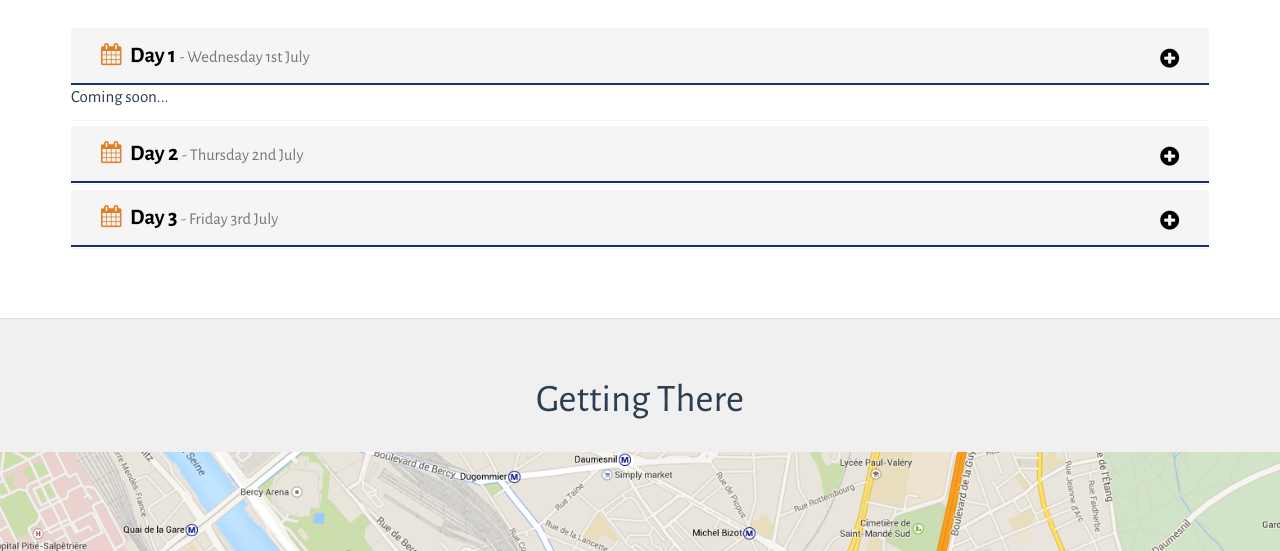
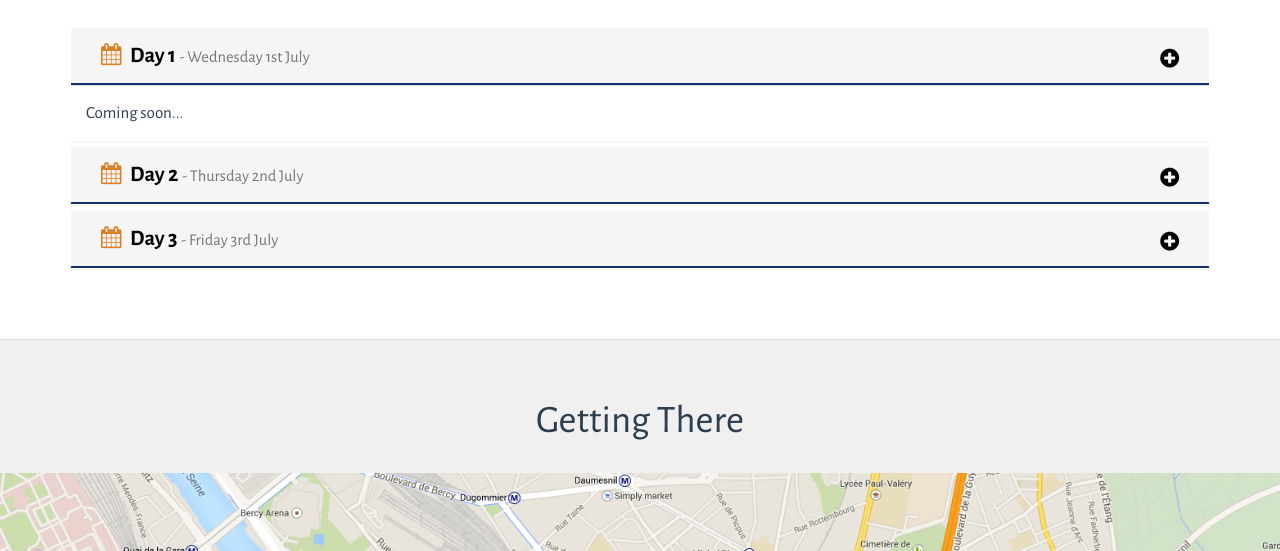
Before and after one commit to react-europe/www, a website: page app/index.html in a window 1280 px wide. Shown: the part 1358-1909 px from the top of the page. Drawn offline with nearby package versions, Linux system fonts and the light colour scheme; files that its build step writes are made by us from their sources.

Commit message:
added schedule body div

```diff
--- a/app/index.html
+++ b/app/index.html
@@ -200,7 +200,9 @@
       </h4>
     </div>
     <div id="collapseOne" class="panel-collapse collapse in" role="tabpanel" aria-labelledby="headingOne">
-        <p>Coming soon...</p>
+        <div class="panel-body">
+        Coming soon...
+      </div>
         </div>
         </div>
 
```
